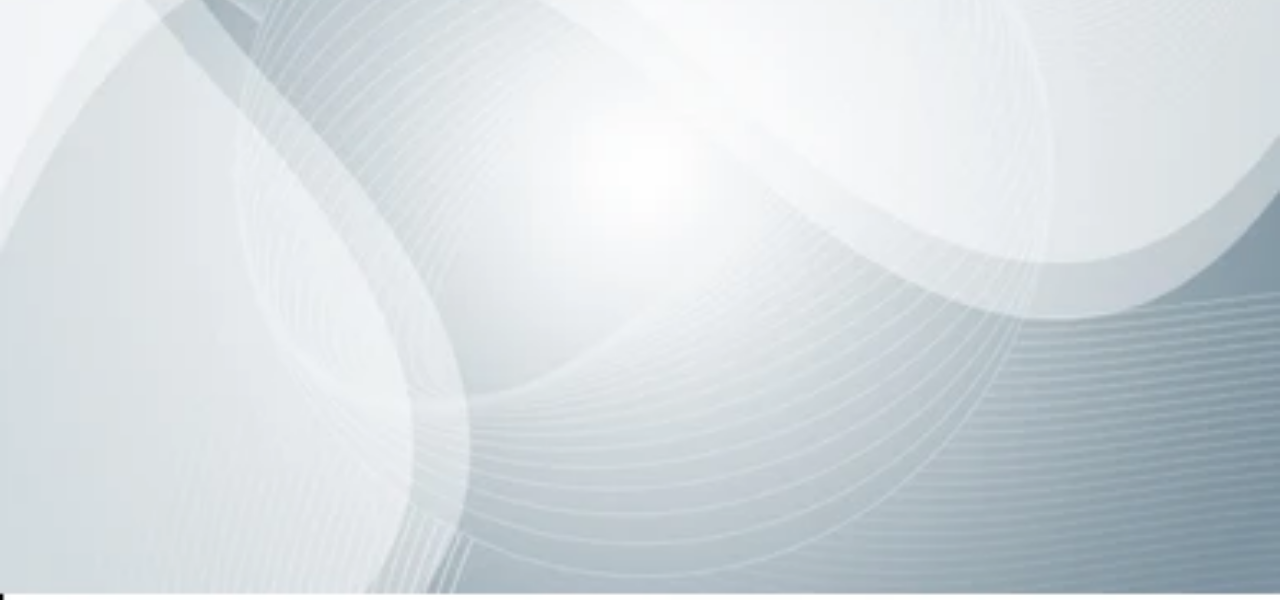
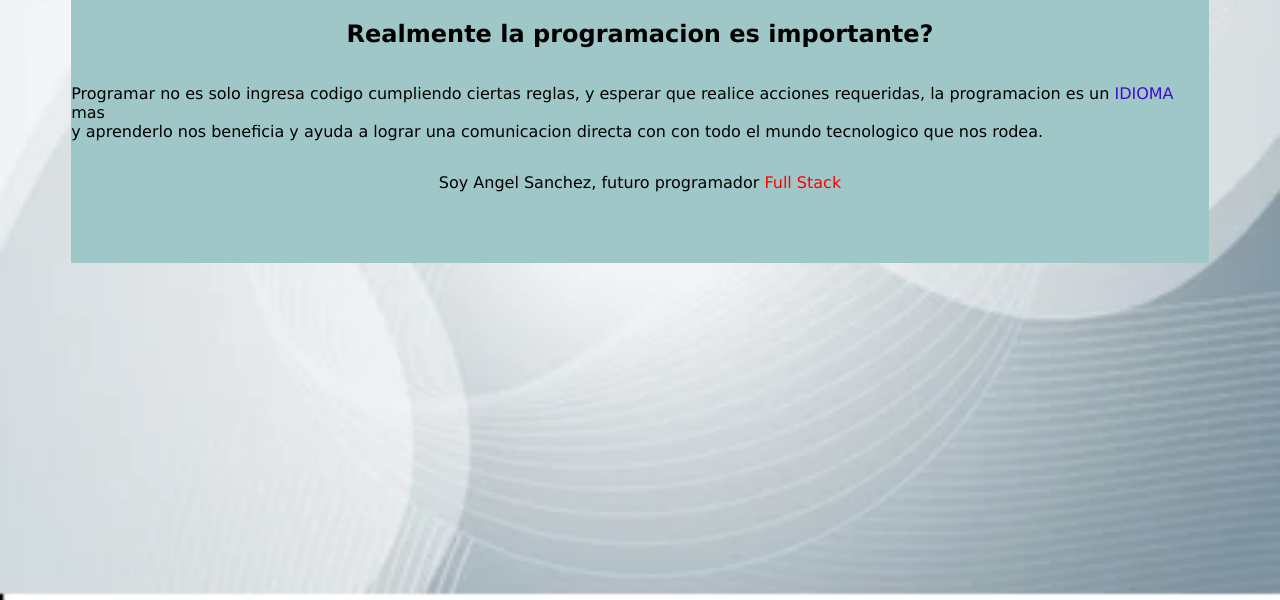
Before and after one commit to angelsanchezh/cardpersonal, a plain HTML site: page Index.html in a window 1280 px wide. Shown: the part 200-800 px from the top of the page. Drawn offline with Linux system fonts and the light colour scheme.

Commit message:
centrados

```diff
--- a/Index.html
+++ b/Index.html
@@ -12,12 +12,23 @@
     background-repeat: no-repeat;
     background-size: cover;
     background-attachment: fixed;
+    font-family: 'Lucida Sans', 'Lucida Sans Regular', 'Lucida Grande', 'Lucida Sans Unicode', Geneva, Verdana, sans-serif;
 
     }
+.contenedor{background-color: rgb(159, 199, 199);
+height: 50vh;
+margin: 5%;
+display: flex;
+justify-content: center;
+align-items: center;
+flex-direction: column;
+
+}
+
 </style>
 </head>
 <body>
-    <h1>Angel sanchez H.</h1>
+    <div class="contenedor"> <h1>Angel sanchez H.</h1>
          <H2>Realmente la programacion es importante?</H2>
             <p>Programar no es solo ingresa codigo cumpliendo ciertas reglas, y esperar que realice
         acciones requeridas, la programacion es un <span style="color: rgb(66, 11, 208);">IDIOMA</span>  mas <br> y aprenderlo nos beneficia y
@@ -26,6 +37,7 @@
                 <p>Soy Angel Sanchez, futuro programador <span style="color:  red ;">Full Stack</span>
 
                 </p>
-    </p>
+            </div>
+            </p>
 </body>
 </html>
```
